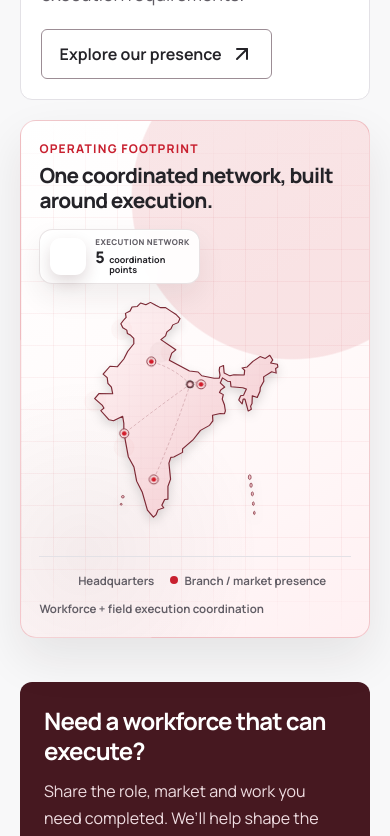
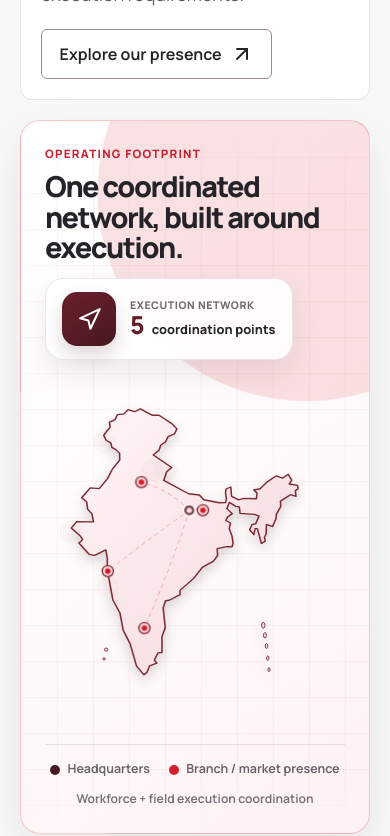
Before and after one commit to Aayush20253534/ZOBHUNGER, a Next.js app in the folder client/: page / in a window 390 px wide. Shown: the part 10280-11116 px from the top of the page. Built offline with nearby package versions, Linux system fonts and the light colour scheme.

Commit message:
feat: restructure homepage why section and redesign presence map

```diff
--- a/client/src/styles/home.css
+++ b/client/src/styles/home.css
@@ -1996,3 +1996,64 @@
     grid-template-columns: auto auto minmax(0, 1fr) auto;
   }
 }
+
+/* =========================================================
+   HOME OVERVIEW - STACK WHY CHOOSE US BELOW WHAT WE DO
+   ========================================================= */
+.zb-home-business-overview-grid {
+  grid-template-columns: minmax(0, 1fr);
+}
+
+.zb-home-overview-panel--why {
+  min-height: 0;
+}
+
+@media (min-width: 960px) {
+  .zb-home-overview-panel--why {
+    display: grid;
+    grid-template-columns: minmax(15rem, 0.72fr) minmax(0, 1.28fr);
+    grid-template-areas:
+      "head reasons"
+      "title reasons"
+      "cta reasons";
+    align-items: start;
+    gap: 0.65rem clamp(2rem, 4vw, 4rem);
+  }
+
+  .zb-home-overview-panel--why .zb-home-overview-panel-head {
+    grid-area: head;
+    margin-bottom: 0;
+  }
+
+  .zb-home-overview-panel--why .zb-home-overview-feature-title {
+    grid-area: title;
+    max-width: 17ch;
+    align-self: center;
+  }
+
+  .zb-home-overview-panel--why .zb-home-overview-reasons {
+    grid-area: reasons;
+    grid-template-columns: repeat(2, minmax(0, 1fr));
+    gap: 0;
+    margin: 0;
+    border-top: 0;
+    border-left: 1px solid #ffffff24;
+  }
+
+  .zb-home-overview-panel--why .zb-home-overview-reasons > div {
+    min-height: 6.7rem;
+    padding: 1rem 1.15rem;
+    border-bottom: 1px solid #ffffff24;
+  }
+
+  .zb-home-overview-panel--why .zb-home-overview-reasons > div:nth-child(odd) {
+    border-right: 1px solid #ffffff24;
+  }
+
+  .zb-home-overview-panel--why .zb-action-link {
+    grid-area: cta;
+    align-self: end;
+    justify-self: start;
+    margin-top: 0.4rem;
+  }
+}
--- a/client/src/styles/presence-map.css
+++ b/client/src/styles/presence-map.css
@@ -214,3 +214,48 @@
     max-height: 18rem;
   }
 }
+
+/* Reference visual refinement: larger, cleaner India silhouette with soft routes. */
+.zb-presence-network .zb-footprint-map {
+  --zb-map-fill-start: #fff6f7;
+  --zb-map-fill-end: #f6d7db;
+  --zb-map-outline: #7c2935;
+  --zb-map-grid-color: rgba(124, 41, 53, 0.045);
+  --zb-map-route: rgba(210, 31, 43, 0.34);
+  --zb-map-label-bg: rgba(75, 24, 33, 0.96);
+}
+
+.zb-presence-network .zb-footprint-map-shape {
+  stroke-width: 1.9;
+}
+
+.zb-presence-network .zb-footprint-map-grid {
+  opacity: 0.34;
+}
+
+.zb-presence-network .zb-footprint-routes path {
+  stroke-width: 1.2;
+  stroke-dasharray: 5 6;
+}
+
+.zb-presence-network .zb-footprint-marker-pulse {
+  r: 12;
+}
+
+.zb-presence-network .zb-footprint-marker-ring {
+  stroke-width: 1.8;
+}
+
+.zb-presence-network .zb-footprint-marker-label rect {
+  filter: drop-shadow(0 5px 8px rgba(70, 24, 32, 0.16));
+}
+
+.zb-presence-network .zb-footprint-marker-name {
+  font-size: 9px;
+  font-weight: 800;
+}
+
+.zb-presence-network .zb-footprint-marker-detail {
+  font-size: 6.7px;
+  font-weight: 760;
+}
--- a/client/src/styles/presence.css
+++ b/client/src/styles/presence.css
@@ -1223,3 +1223,201 @@
     min-height: 0;
   }
 }
+
+/* =========================================================
+   OPERATING FOOTPRINT - REFERENCE MAP COMPOSITION
+   Matches the supplied visual: title/status above a large India map and a
+   centered legend below, all inside one soft red grid card.
+   ========================================================= */
+.zb-presence-network {
+  display: grid;
+  grid-template-rows: auto minmax(0, 1fr) auto;
+  gap: 0;
+  min-height: 0;
+  padding: clamp(1.5rem, 3vw, 2.2rem);
+  border-color: rgba(210, 31, 43, 0.22);
+  border-radius: 1.25rem;
+  background:
+    radial-gradient(circle at 82% 10%, rgba(210, 31, 43, 0.13) 0 13rem, transparent 13.1rem),
+    linear-gradient(145deg, #ffffff 0%, #fffafa 56%, #fff1f3 100%);
+  box-shadow: 0 1.1rem 2.8rem rgba(38, 22, 27, 0.08);
+}
+
+.zb-presence-network::after {
+  background-size: 2.25rem 2.25rem;
+  opacity: 0.9;
+  mask-image: linear-gradient(to bottom, transparent 0%, #000 10%, #000 92%, transparent 100%);
+}
+
+.zb-presence-network-header {
+  position: relative;
+  z-index: 3;
+  display: grid;
+  grid-template-columns: minmax(0, 1fr) auto;
+  align-items: start;
+  gap: clamp(1rem, 3vw, 2rem);
+}
+
+.zb-presence-network-header .zb-eyebrow {
+  margin-bottom: 0.55rem;
+  color: var(--zb-action);
+  font-size: clamp(0.72rem, 1vw, 0.88rem);
+  font-weight: 850;
+  letter-spacing: 0.11em;
+}
+
+.zb-presence-network-header h2 {
+  max-width: 17ch;
+  font-size: clamp(1.8rem, 3vw, 2.65rem);
+  font-weight: 800;
+  line-height: 1.05;
+  letter-spacing: -0.05em;
+}
+
+.zb-presence-network-status {
+  grid-template-columns: 3.4rem minmax(0, 1fr);
+  gap: 0.85rem;
+  width: auto;
+  min-width: 17.5rem;
+  padding: 0.8rem 1rem;
+  border: 1px solid rgba(70, 24, 32, 0.1);
+  border-radius: 1.15rem;
+  background: rgba(255, 255, 255, 0.9);
+  box-shadow: 0 0.9rem 2rem rgba(38, 22, 27, 0.08);
+}
+
+.zb-presence-network-status .zb-presence-network-icon {
+  width: 3.4rem;
+  height: 3.4rem;
+  min-width: 3.4rem;
+  border-radius: 0.95rem;
+  background: linear-gradient(145deg, #6b202c, #461820);
+  box-shadow: 0 0.55rem 1.15rem rgba(70, 24, 32, 0.18);
+}
+
+.zb-presence-network-status .zb-presence-network-icon svg {
+  width: 1.55rem;
+  height: 1.55rem;
+}
+
+.zb-presence-network-status-copy > small {
+  color: #6f6a6e;
+  font-size: 0.66rem;
+  font-weight: 850;
+  letter-spacing: 0.055em;
+  text-transform: uppercase;
+}
+
+.zb-presence-network-status-value {
+  gap: 0.45rem;
+}
+
+.zb-presence-network-status-value > strong {
+  font-size: 1.55rem;
+  color: #641c28;
+}
+
+.zb-presence-network-status-value > span {
+  max-width: none;
+  color: var(--zb-ink);
+  font-size: 0.8rem;
+  font-weight: 760;
+  white-space: nowrap;
+}
+
+.zb-presence-map-wrap {
+  display: grid;
+  place-items: center;
+  width: 100%;
+  height: auto;
+  min-height: clamp(25rem, 46vw, 36rem);
+  padding: 0.2rem 0 0;
+}
+
+.zb-presence-map-wrap .zb-footprint-map {
+  width: min(100%, 38rem);
+  max-width: 38rem;
+  height: auto;
+}
+
+.zb-presence-map-wrap .zb-footprint-map svg {
+  position: static;
+  width: 100%;
+  height: auto;
+  max-height: 34rem;
+}
+
+.zb-presence-network-footer {
+  position: relative;
+  z-index: 3;
+  display: flex;
+  flex-wrap: wrap;
+  align-items: center;
+  justify-content: center;
+  gap: 0.55rem 1.2rem;
+  padding-top: 0.9rem;
+  border-top: 1px solid rgba(70, 24, 32, 0.12);
+  color: #666168;
+  font-size: 0.78rem;
+}
+
+.zb-presence-network-footer span {
+  display: inline-flex;
+  align-items: center;
+  gap: 0.45rem;
+}
+
+.zb-presence-network-footer i {
+  width: 0.62rem;
+  height: 0.62rem;
+  border-radius: 999px;
+  background: #d21f2b;
+}
+
+.zb-presence-network-footer i[data-tone="hq"] {
+  background: #461820;
+}
+
+.zb-presence-network-footer small {
+  flex-basis: 100%;
+  margin: 0;
+  color: #777178;
+  font-size: 0.76rem;
+  text-align: center;
+}
+
+/* The reference composition should stay intact when the panel is used on home. */
+.zb-home-presence-network-card {
+  width: 100%;
+}
+
+@media (min-width: 960px) {
+  .zb-presence-hero {
+    grid-template-columns: minmax(20rem, 0.72fr) minmax(34rem, 1.28fr);
+    align-items: center;
+  }
+
+  .zb-home-presence {
+    align-items: center;
+  }
+}
+
+@media (max-width: 760px) {
+  .zb-presence-network-header {
+    grid-template-columns: 1fr;
+  }
+
+  .zb-presence-network-status {
+    width: fit-content;
+    min-width: 0;
+    max-width: 100%;
+  }
+
+  .zb-presence-network-status-value > span {
+    white-space: normal;
+  }
+
+  .zb-presence-map-wrap {
+    min-height: 24rem;
+  }
+}
```
